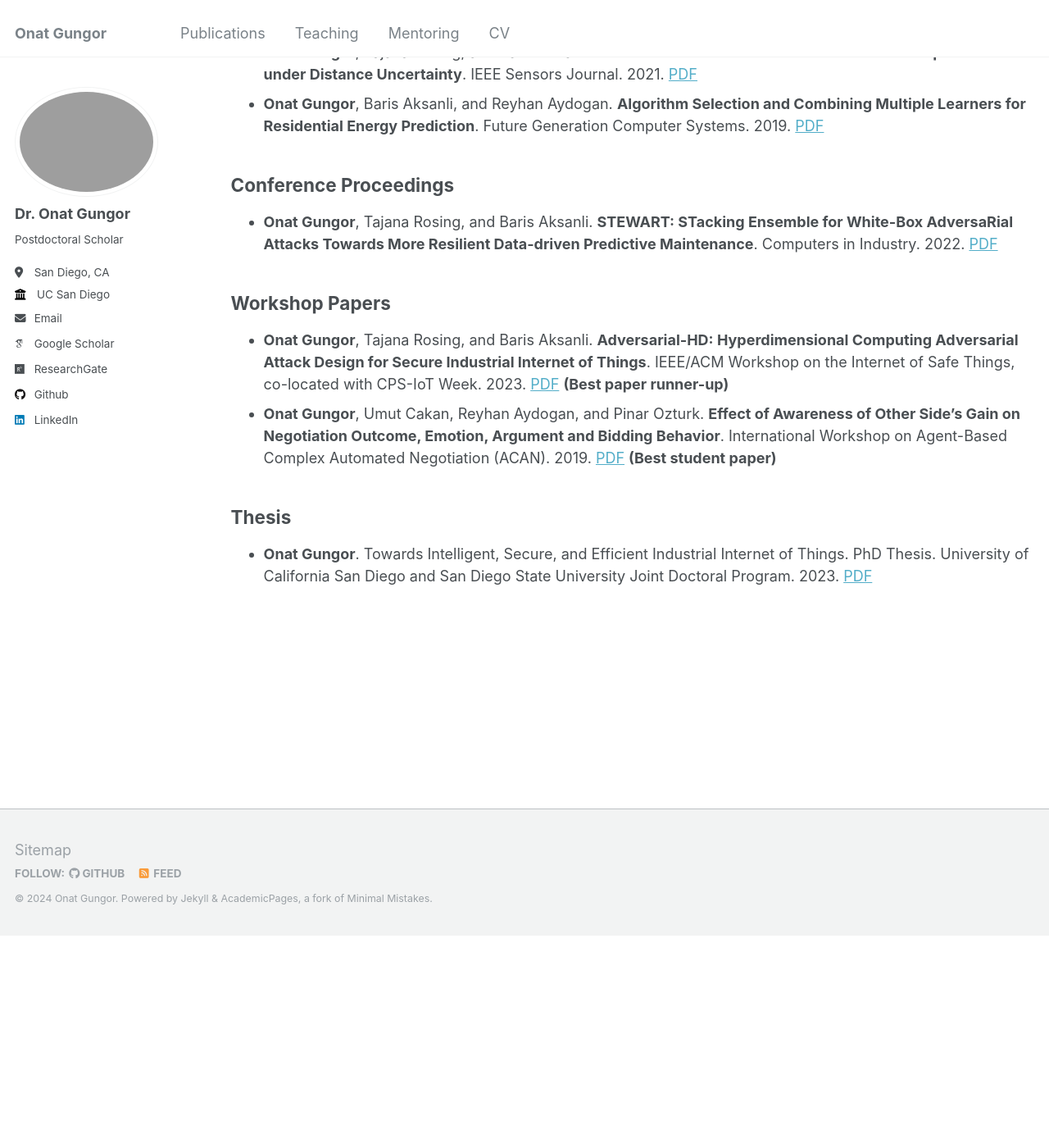
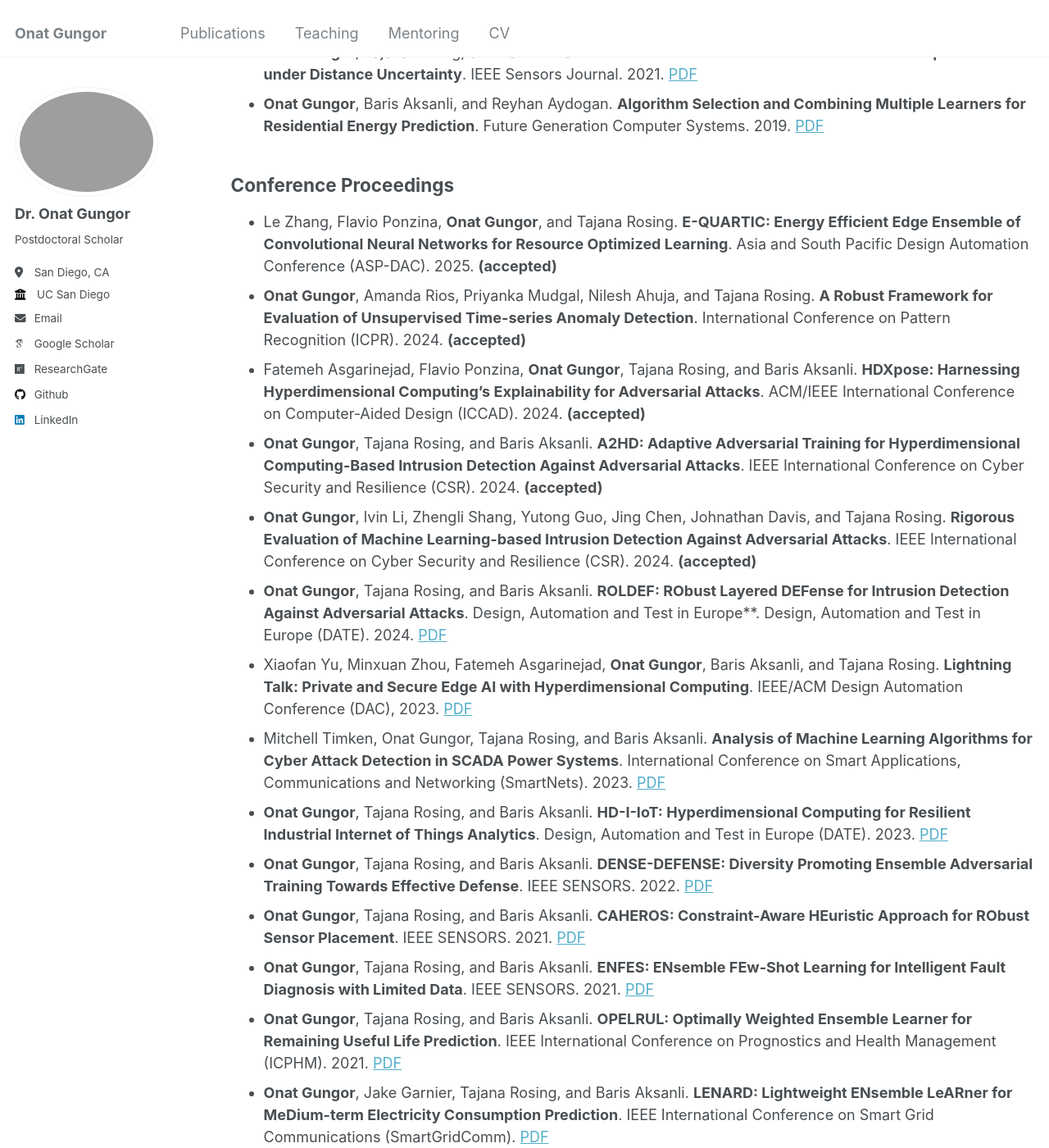
Before and after one commit to onatucsd/onatucsd.github.io, a Jekyll site: the page built from _pages/publications.md, in a window 1280 px wide and 1400 px high, scrolled down 327 px. Shown: the whole window at 82% size. Built offline with Jekyll 4.4.1, drawn with Linux system fonts in a browser that asks for light colours; some web fonts are replaced; before the commit the page ends 1469 px from its top, so only the background shows below that; some of the changed text lies outside the part shown.

Commit message:
Update publications.md

```diff
--- a/_pages/publications.md
+++ b/_pages/publications.md
@@ -13,7 +13,21 @@ author_profile: true
 * **Onat Gungor**, Baris Aksanli, and Reyhan Aydogan. **Algorithm Selection and Combining Multiple Learners for Residential Energy Prediction**. Future Generation Computer Systems. 2019. [PDF](https://www.sciencedirect.com/science/article/abs/pii/S0167739X19305795)
 
 ## Conference Proceedings
-* **Onat Gungor**, Tajana Rosing, and Baris Aksanli. **STEWART: STacking Ensemble for White-Box AdversaRial Attacks Towards More Resilient Data-driven Predictive Maintenance**. Computers in Industry. 2022. [PDF](https://www.sciencedirect.com/science/article/pii/S0166361522000574)
+* Le Zhang, Flavio Ponzina, **Onat Gungor**, and Tajana Rosing. **E-QUARTIC: Energy Efficient Edge Ensemble of Convolutional Neural Networks for Resource Optimized Learning**. Asia and South Pacific Design Automation Conference (ASP-DAC). 2025. **(accepted)**
+* **Onat Gungor**, Amanda Rios, Priyanka Mudgal, Nilesh Ahuja, and Tajana Rosing. **A Robust Framework for Evaluation of Unsupervised Time-series Anomaly Detection**. International Conference on Pattern Recognition (ICPR). 2024. **(accepted)**
+* Fatemeh Asgarinejad, Flavio Ponzina, **Onat Gungor**, Tajana Rosing, and Baris Aksanli. **HDXpose: Harnessing Hyperdimensional Computing's Explainability for Adversarial Attacks**. ACM/IEEE International Conference on Computer-Aided Design (ICCAD). 2024. **(accepted)**
+* **Onat Gungor**, Tajana Rosing, and Baris Aksanli. **A2HD: Adaptive Adversarial Training for Hyperdimensional Computing-Based Intrusion Detection Against Adversarial Attacks**. IEEE International Conference on Cyber Security and Resilience (CSR). 2024. **(accepted)**
+* **Onat Gungor**, lvin Li, Zhengli Shang, Yutong Guo, Jing Chen, Johnathan Davis, and Tajana Rosing. **Rigorous Evaluation of Machine Learning-based Intrusion Detection Against Adversarial Attacks**. IEEE International Conference on Cyber Security and Resilience (CSR). 2024. **(accepted)**
+* **Onat Gungor**, Tajana Rosing, and Baris Aksanli. **ROLDEF: RObust Layered DEFense for Intrusion Detection Against Adversarial Attacks**. Design, Automation and Test in Europe**. Design, Automation and Test in Europe (DATE). 2024. [PDF](https://ieeexplore.ieee.org/document/10546886)
+* Xiaofan Yu, Minxuan Zhou, Fatemeh Asgarinejad, **Onat Gungor**, Baris Aksanli, and Tajana Rosing. **Lightning Talk: Private and Secure Edge AI with Hyperdimensional Computing**. IEEE/ACM Design Automation Conference (DAC), 2023. [PDF](https://ieeexplore.ieee.org/document/10247820)
+* Mitchell Timken, Onat Gungor, Tajana Rosing, and Baris Aksanli. **Analysis of Machine Learning Algorithms for Cyber Attack Detection in SCADA Power Systems**. International Conference on Smart Applications, Communications and Networking (SmartNets). 2023. [PDF](https://ieeexplore.ieee.org/abstract/document/10216147)
+* **Onat Gungor**, Tajana Rosing, and Baris Aksanli. **HD-I-IoT: Hyperdimensional Computing for Resilient Industrial Internet of Things Analytics**. Design, Automation and Test in Europe (DATE). 2023. [PDF](https://ieeexplore.ieee.org/document/10137045)
+* **Onat Gungor**, Tajana Rosing, and Baris Aksanli. **DENSE-DEFENSE: Diversity Promoting Ensemble Adversarial Training Towards Effective Defense**. IEEE SENSORS. 2022. [PDF](https://ieeexplore.ieee.org/abstract/document/9967204)
+* **Onat Gungor**, Tajana Rosing, and Baris Aksanli. **CAHEROS: Constraint-Aware HEuristic Approach for RObust Sensor Placement**. IEEE SENSORS. 2021. [PDF](https://ieeexplore.ieee.org/document/9639707)
+* **Onat Gungor**, Tajana Rosing, and Baris Aksanli. **ENFES: ENsemble FEw-Shot Learning for Intelligent Fault Diagnosis with Limited Data**. IEEE SENSORS. 2021. [PDF](https://ieeexplore.ieee.org/abstract/document/9639633)
+* **Onat Gungor**, Tajana Rosing, and Baris Aksanli. **OPELRUL: Optimally Weighted Ensemble Learner for Remaining Useful Life Prediction**. IEEE International Conference on Prognostics and Health Management (ICPHM). 2021. [PDF](https://ieeexplore.ieee.org/document/9486535)
+* **Onat Gungor**, Jake Garnier, Tajana Rosing, and Baris Aksanli. **LENARD: Lightweight ENsemble LeARner for MeDium-term Electricity Consumption Prediction**. IEEE International Conference on Smart Grid Communications (SmartGridComm). [PDF](https://ieeexplore.ieee.org/abstract/document/9303012)
+* **Onat Gungor**, Tajana Rosing, and Baris Aksanli. **RESPIRE: Robust Sensor Placement Optimization in Probabilistic Environments**. IEEE SENSORS. 2020. [PDF](https://ieeexplore.ieee.org/document/9278821) **(Best paper nominee)***
 
 ## Workshop Papers
 * **Onat Gungor**, Tajana Rosing, and Baris Aksanli. **Adversarial-HD: Hyperdimensional Computing Adversarial Attack Design
```
